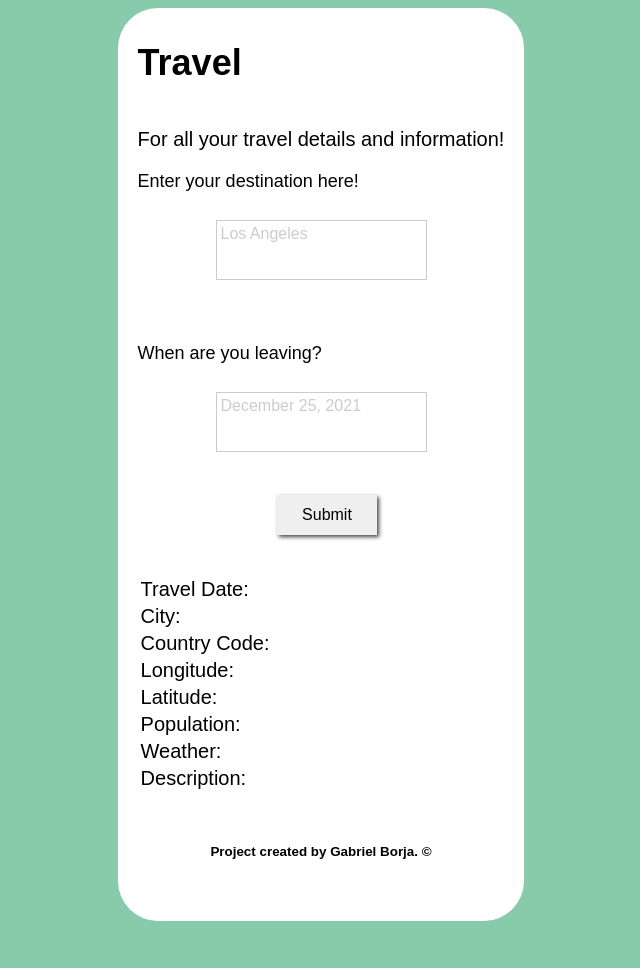
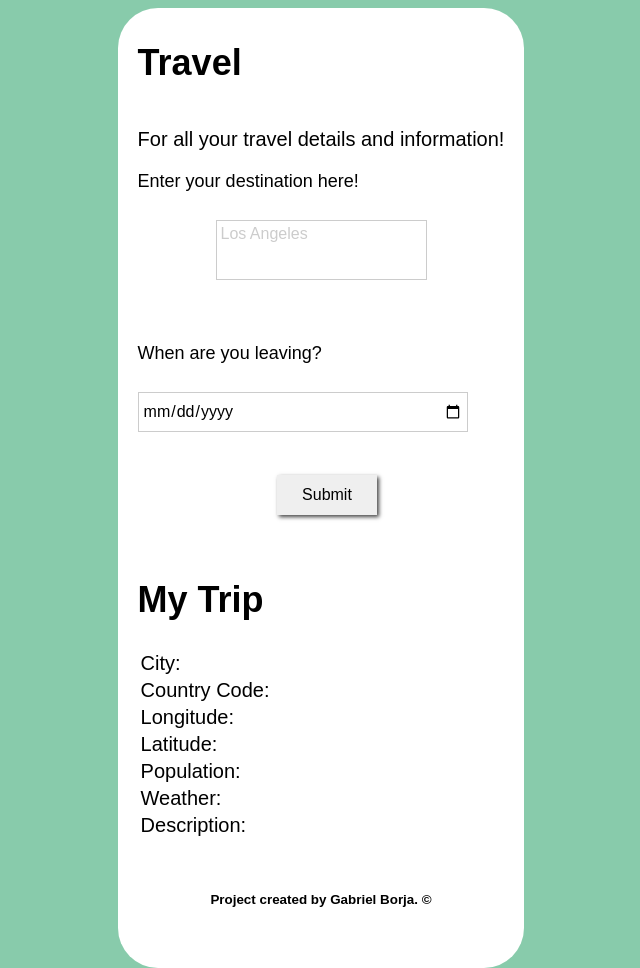
Before and after one commit to gabbaborjaa/capstone-project, a website built with webpack: page src/client/views/index.html in a window 1280 px wide. Shown: the whole page, without its empty margins (319-959 px from the left). Before the commit the page ends 929 px from the top, so only its background shows below. Built offline with nearby package versions, Linux system fonts and the light colour scheme.

Commit message:
edit: input type for date

```diff
--- a/src/client/views/index.html
+++ b/src/client/views/index.html
@@ -24,14 +24,14 @@
         <div class="holder date">
             <label class="date">When are you leaving?</label>
             <br>
-            <textarea class="myInput" id="departure" placeholder="December 25, 2021"></textarea>
+            <input type="date" id="departure" placeholder="December 25, 2021"></input>
             <br>
             <button id="generate"> Submit </button>
         </div>
         <div class="results holder">
             <table>
                 <tr>
-                    <td>Travel Date:</td>
+                    <h1> My Trip </h1>
                     <td class="trip-text" id="travel-date"></td>
                 </tr>
                 <tr>
```
